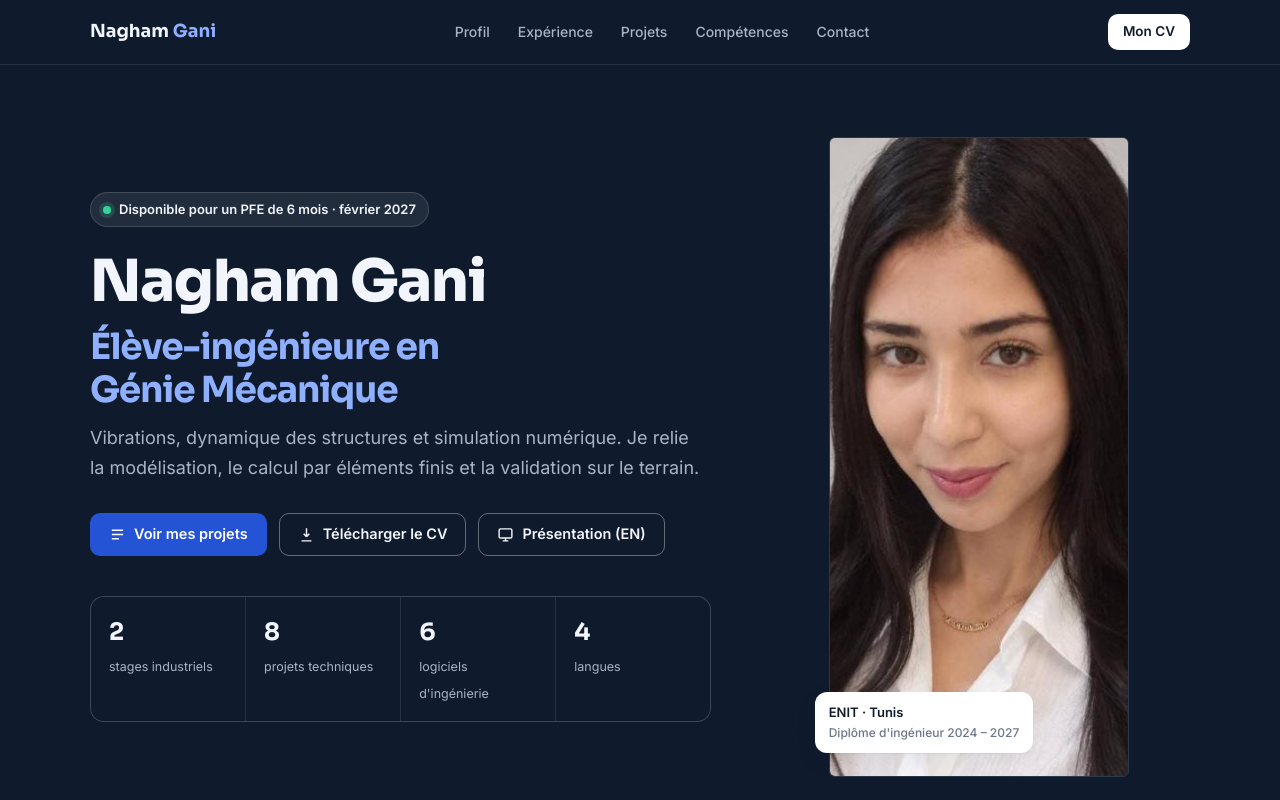
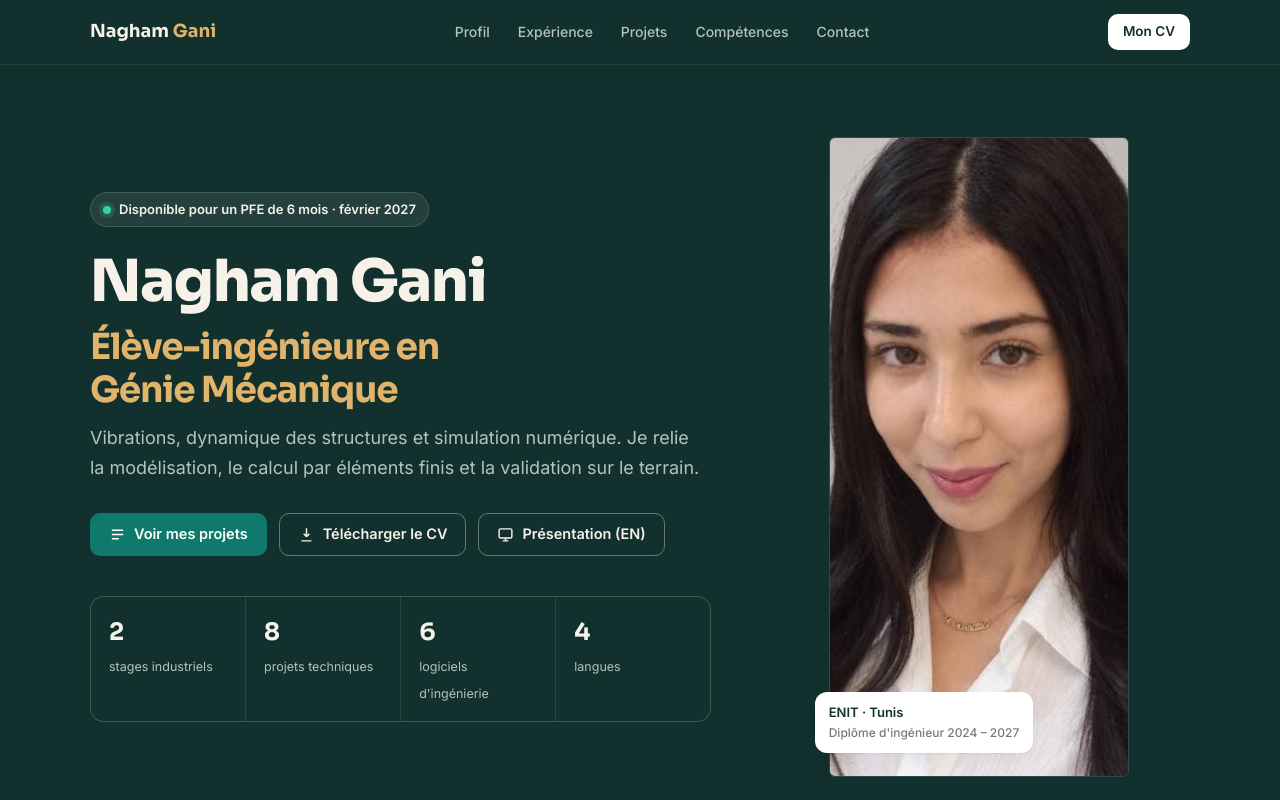
Before and after one commit to naghamgani-dotcom/naghamgani-dotcom.github.io, a plain HTML site: page index.html in a window 1280 px wide. Shown: the top 800 px of the page. Drawn offline with Linux system fonts and the light colour scheme.

Commit message:
Nouvelles couleurs vert et or

```diff
--- a/index.html
+++ b/index.html
@@ -11,18 +11,18 @@
 <style>
 /* Layout: sticky top navigation, split hero with portrait, project cards with cover image + action buttons, lightbox for figures */
 :root{
-  --bg:#f7f8fb; --surface:#ffffff; --ink:#0f1b2d; --text:#3b4658; --muted:#6b7689; --line:#e3e7ef;
-  --accent:#2453d6; --accent-2:#163a9e; --accent-soft:#e8eefc; --hero:#0f1b2d; --hero-ink:#f2f5fb; --hero-muted:#a9b4c7; --hero-accent:#8fb0ff;
+  --bg:#f8f6f2; --surface:#ffffff; --ink:#13302e; --text:#3f4d4b; --muted:#6f7c7a; --line:#e6e1d8;
+  --accent:#0f7a6c; --accent-2:#0a5a50; --accent-soft:#e3f2ef; --hero:#12302d; --hero-ink:#f6f2ea; --hero-muted:#b3c4c0; --hero-accent:#e0b46a;
   --display:"Sora","Segoe UI",Arial,sans-serif; --body:"Inter","Segoe UI",Arial,sans-serif;
   --radius:14px; --shadow:0 1px 2px rgba(15,27,45,.06),0 8px 24px rgba(15,27,45,.06);
 }
 @media (prefers-color-scheme: dark){:root:not([data-theme="light"]){
-  --bg:#0b111b; --surface:#121a27; --ink:#eef2f8; --text:#c3ccda; --muted:#8e9ab0; --line:#223047;
-  --accent:#6b93ff; --accent-2:#9db6ff; --accent-soft:#1a2742; --hero:#080d15; --hero-ink:#f2f5fb; --hero-muted:#9aa7bd; --hero-accent:#8fb0ff;
+  --bg:#0c1615; --surface:#13211f; --ink:#eef3f1; --text:#c4d1ce; --muted:#8fa29e; --line:#22362f;
+  --accent:#3fc1ad; --accent-2:#7fd8ca; --accent-soft:#16302c; --hero:#081110; --hero-ink:#f6f2ea; --hero-muted:#9fb3ae; --hero-accent:#e0b46a;
   --shadow:0 1px 2px rgba(0,0,0,.3),0 8px 24px rgba(0,0,0,.25); color-scheme:dark}}
 :root[data-theme="dark"]{
-  --bg:#0b111b; --surface:#121a27; --ink:#eef2f8; --text:#c3ccda; --muted:#8e9ab0; --line:#223047;
-  --accent:#6b93ff; --accent-2:#9db6ff; --accent-soft:#1a2742; --hero:#080d15; --hero-ink:#f2f5fb; --hero-muted:#9aa7bd; --hero-accent:#8fb0ff;
+  --bg:#0c1615; --surface:#13211f; --ink:#eef3f1; --text:#c4d1ce; --muted:#8fa29e; --line:#22362f;
+  --accent:#3fc1ad; --accent-2:#7fd8ca; --accent-soft:#16302c; --hero:#081110; --hero-ink:#f6f2ea; --hero-muted:#9fb3ae; --hero-accent:#e0b46a;
   --shadow:0 1px 2px rgba(0,0,0,.3),0 8px 24px rgba(0,0,0,.25); color-scheme:dark}
 *{box-sizing:border-box}
 html{scroll-behavior:smooth}
@@ -45,7 +45,7 @@ nav.top .wrap{display:flex;align-items:center;justify-content:space-between;gap:
 .btn svg{width:17px;height:17px;flex:none}
 .btn-primary{background:var(--accent);color:#fff}
 .btn-primary:hover{background:var(--accent-2);transform:translateY(-1px)}
-.btn-light{background:#fff;color:#0f1b2d}
+.btn-light{background:#fff;color:#12302d}
 .btn-light:hover{transform:translateY(-1px);background:#e8eefc}
 .btn-outline-light{color:var(--hero-ink);border-color:rgba(255,255,255,.35)}
 .btn-outline-light:hover{background:rgba(255,255,255,.08);transform:translateY(-1px)}
```
